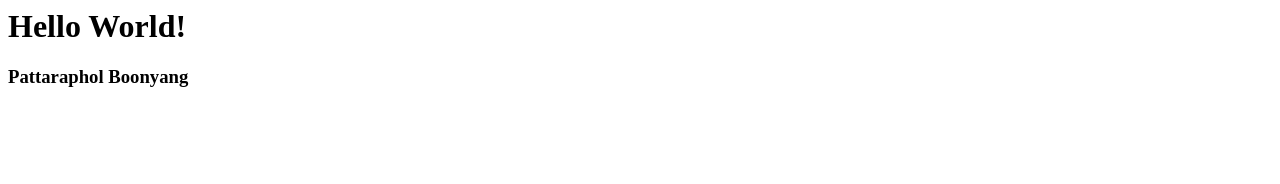
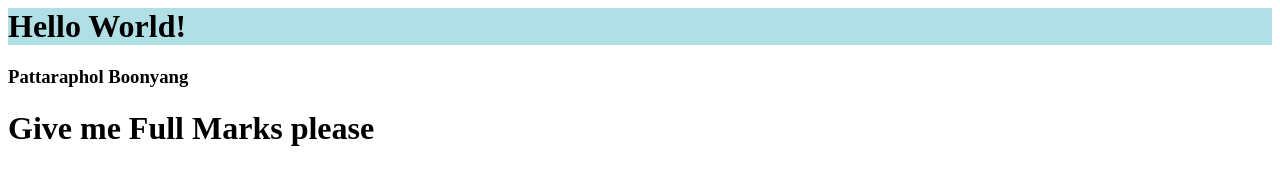
Before and after one commit to Icena07/myweb, a plain HTML site: page index.html in a window 1280 px wide. Drawn offline with Linux system fonts and the light colour scheme.

Commit message:
Update index.html

```diff
--- a/index.html
+++ b/index.html
@@ -1,4 +1,5 @@
 <html>
-  <h1>Hello World!</h1>
+  <h1 style="background-color:powderblue;">Hello World!</h1>
   <h3>Pattaraphol Boonyang</h3>
+  <h1>Give me Full Marks please</h1>
 </html>
```
